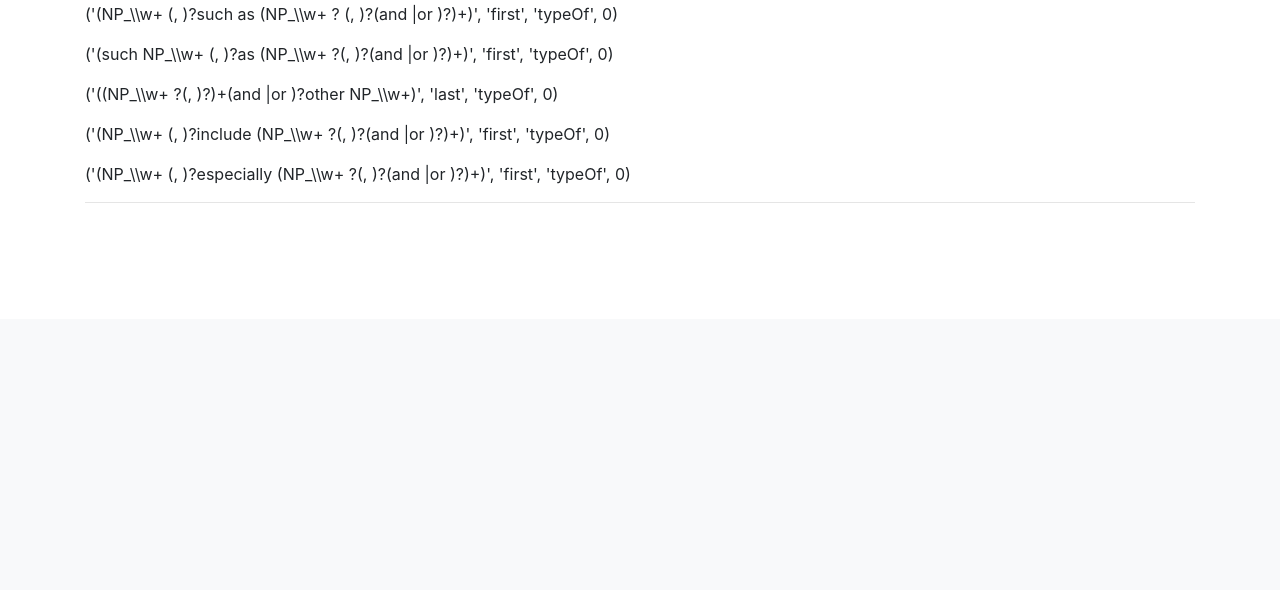
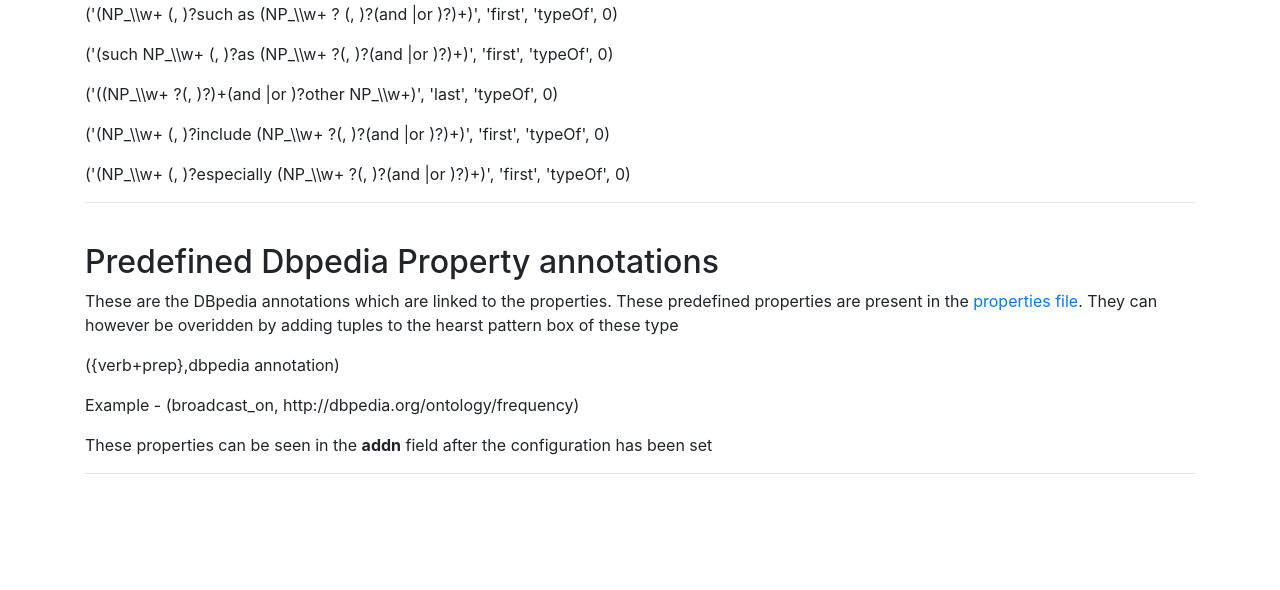
Before and after one commit to sahitpj/TE-webapp, a Flask app: page /about in a window 1280 px wide. Shown: the part 987-1577 px from the top of the page. Before the commit the page ends 1190 px from the top, so only its background shows below. Run offline with Flask 2, Linux system fonts and the light colour scheme; parts of the project's set-up code (start-up, migrations or seed data) failed here and were passed over; some libraries are stand-ins or nearby versions.

Commit message:
bug fix addn props and props overriding #1.3

```diff
--- a/app/templates/about.html
+++ b/app/templates/about.html
@@ -58,7 +58,7 @@
                     <hr>
                 </div>
             </section>
-            <section style="margin-top:40px; padding-bottom: 100px;">
+            <section style="margin-top:40px;">
                 <div class="container">
                     <h2>Predefined hearst patterns</h2>
                     <p>These are the patterns which are pred-defined by the web-app and will be used by default in the demo and
@@ -73,5 +73,18 @@
                 </div>
             </section>
 
+            <section style="margin-top:40px; padding-bottom: 100px;">
+                <div class="container">
+                    <h2>Predefined Dbpedia Property annotations</h2>
+                    <p>These are the DBpedia annotations which are linked to the properties. These predefined properties are present in the <a href="https://github.com/sahitpj/TE-webapp/blob/develop/app/src/properties">properties file</a>. They
+                        can however be overidden by adding tuples to the hearst pattern box of these type
+                    </p>
+                    <p>({verb+prep},dbpedia annotation)</p>
+                    <p>Example - (broadcast_on, http://dbpedia.org/ontology/frequency)</p>
+                    <p>These properties can be seen in the <b>addn</b> field after the configuration has been set</p>
+                    <hr>
+                </div>
+            </section>
+
         </body>
 </html>
```
Also changed, not shown: app/src/hpatternUtils.py (+20 -16 lines).
